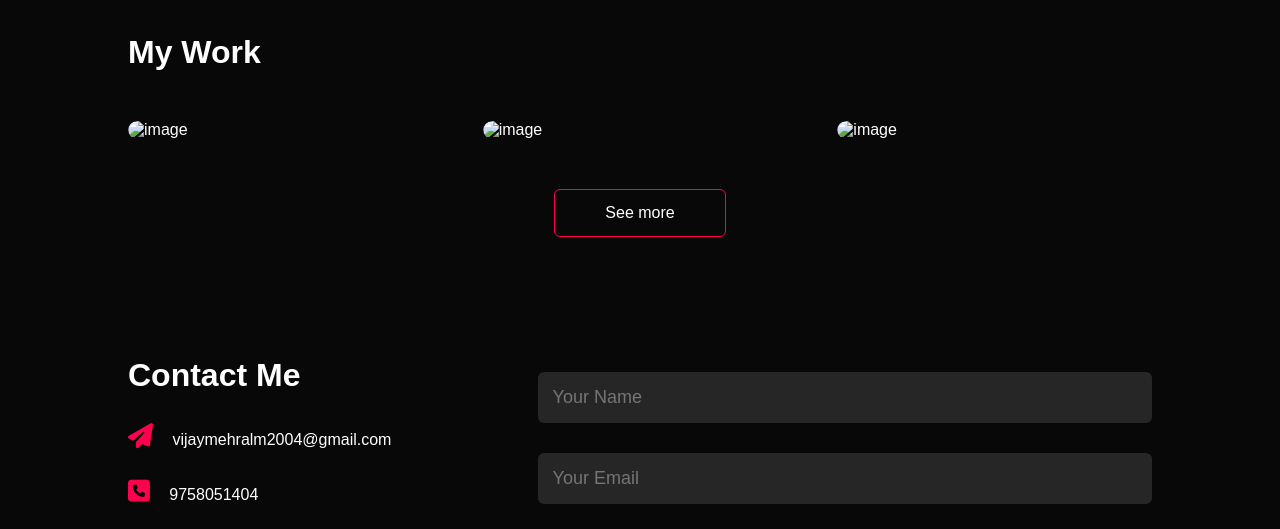
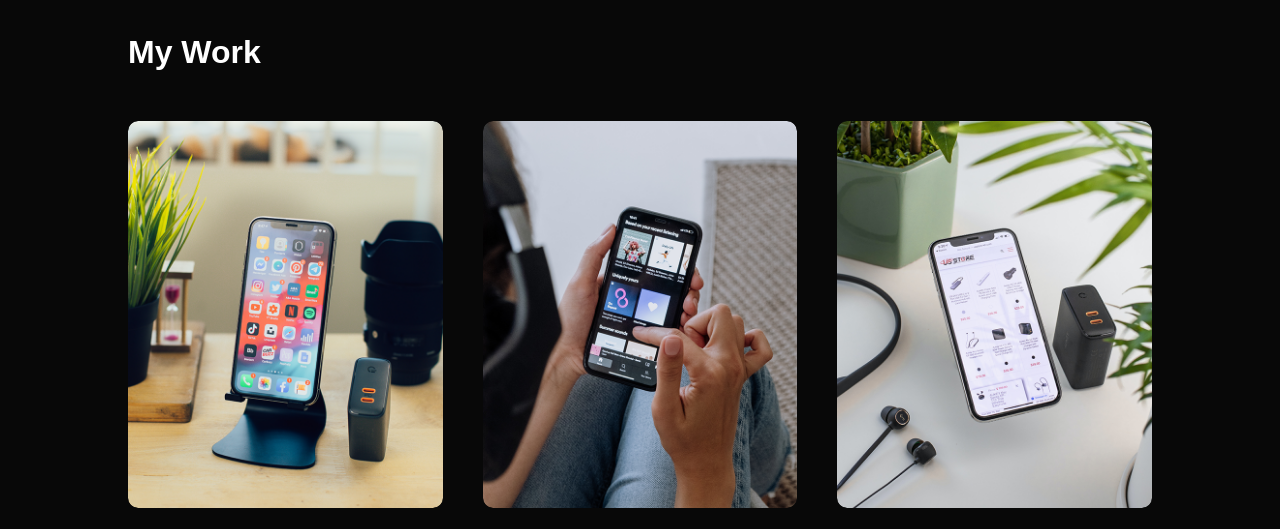
Before and after one commit to MehrajiClasses/resume.github.io, a plain HTML site: page index.html in a window 1280 px wide. Shown: the part 2060-2589 px from the top of the page. Drawn offline with Linux system fonts and the light colour scheme; files whose address does not match are found by name.

Commit message:
Update index.html

```diff
--- a/index.html
+++ b/index.html
@@ -144,7 +144,7 @@
         <h1 class="sub-title">My Work</h1>
         <div class="work-list">
           <div class="work">
-            <img src="/images/work-1.png" alt="image" />
+            <img src="work-1.png" alt="image" />
             <div class="layer">
               <h3>Social Media App</h3>
               <p>
@@ -157,7 +157,7 @@
             </div>
           </div>
           <div class="work">
-            <img src="/images/work-2.png" alt="image" />
+            <img src="work-2.png" alt="image" />
             <div class="layer">
               <h3>Music App</h3>
               <p>
@@ -170,7 +170,7 @@
             </div>
           </div>
           <div class="work">
-            <img src="/images/work-3.png" alt="image" />
+            <img src="/work-3.png" alt="image" />
             <div class="layer">
               <h3>Online shopping App</h3>
               <p>
```
